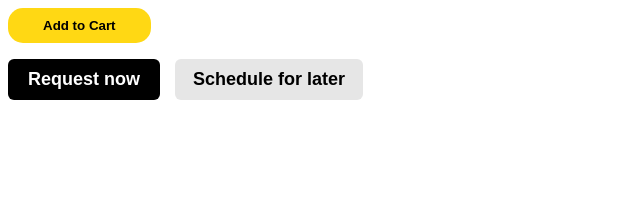
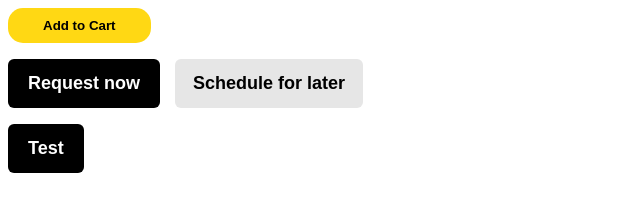
Before and after one commit to ad-monir2001/Javascript-super-simpledev, a plain HTML site: page exercises/Exercise 10/index.html in a window 1280 px wide. Shown: the whole page, without its empty margins (0-640 px from the left). Drawn offline with Linux system fonts and the light colour scheme.

Commit message:
10 c solved

```diff
--- a/exercises/Exercise 10/index.css
+++ b/exercises/Exercise 10/index.css
@@ -11,13 +11,14 @@
   display: flex;
   gap: 15px;
   margin-top: 1rem;
+  margin-bottom: 1rem;
 }
 
 .black-btn {
   color: white;
   background-color: black;
   border: none;
-  padding: 10px 20px;
+  padding: 14px 20px;
   border-radius: 6px;
   font-weight: bold;
   font-size: 18px;
@@ -27,7 +28,7 @@
   background-color: rgb(230, 230, 230);
   color: black;
   border: none;
-  padding: 10px 18px;
+  padding: 14px 18px;
   border-radius: 6px;
   font-weight: bold;
   font-size: 18px;
--- a/exercises/Exercise 10/index.html
+++ b/exercises/Exercise 10/index.html
@@ -13,6 +13,7 @@
         <button class="black-btn">Request now</button>
         <button class="white-btn">Schedule for later</button>
     </div>
+    <button class="js-button black-btn">Test</button>
     <script src="./index.js"></script>
 </body>
 </html>
--- a/exercises/Exercise 10/index.js
+++ b/exercises/Exercise 10/index.js
@@ -0,0 +1,4 @@
+const jsButtonEl = document.querySelector('.js-button');
+
+const check = jsButtonEl.classList.contains('js-button');
+console.log(check);
```
Also changed, not shown: array-and-loops.html (+9 -0 lines).
